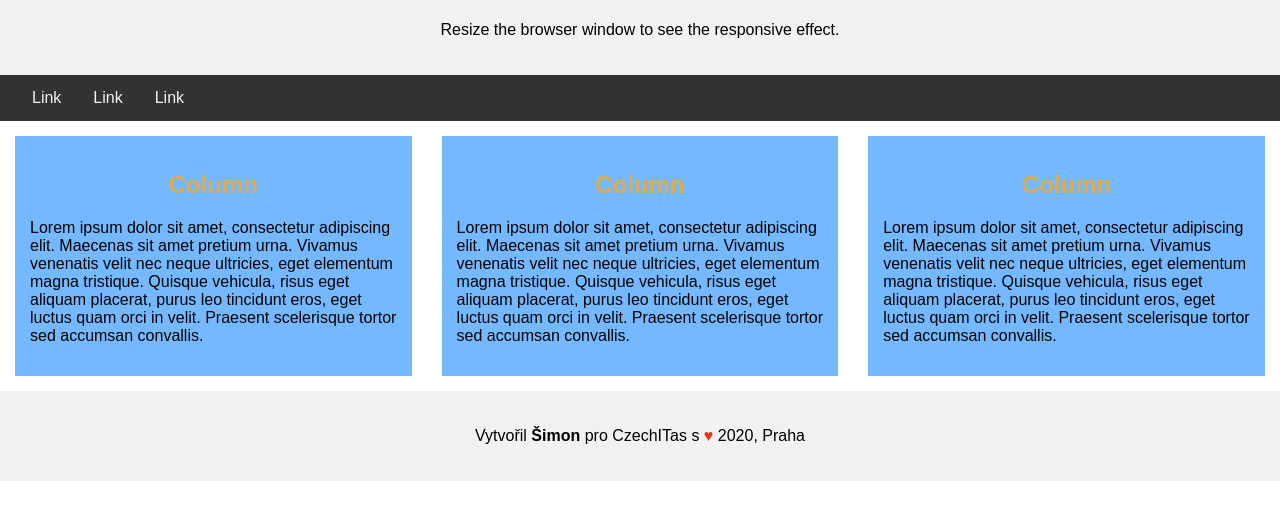
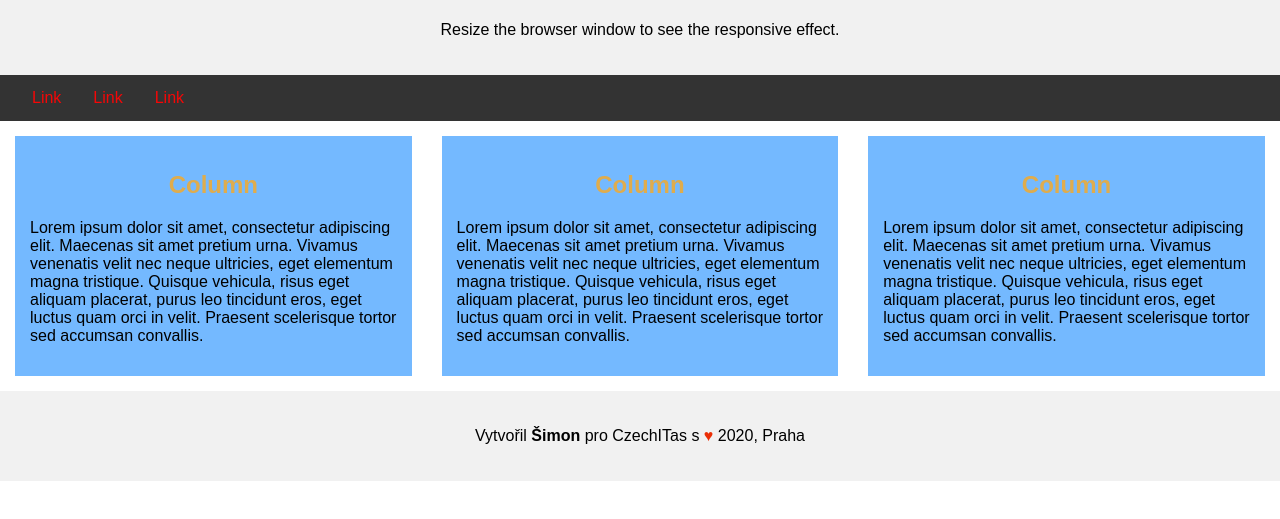
Before and after one commit to JanaNovotna/procvicovaniPraceSGitem, a plain HTML site: page index.html in a window 1280 px wide. Shown: the part 79-598 px from the top of the page. Drawn offline with Linux system fonts and the light colour scheme.

Commit message:
New red color on nav link

```diff
--- a/style.css
+++ b/style.css
@@ -32,7 +32,7 @@
 .topnav a {
   float: left;
   display: block;
-  color: #f2f2f2;
+  color: #f50707;
   text-align: center;
   padding: 14px 16px;
   text-decoration: none;
```
